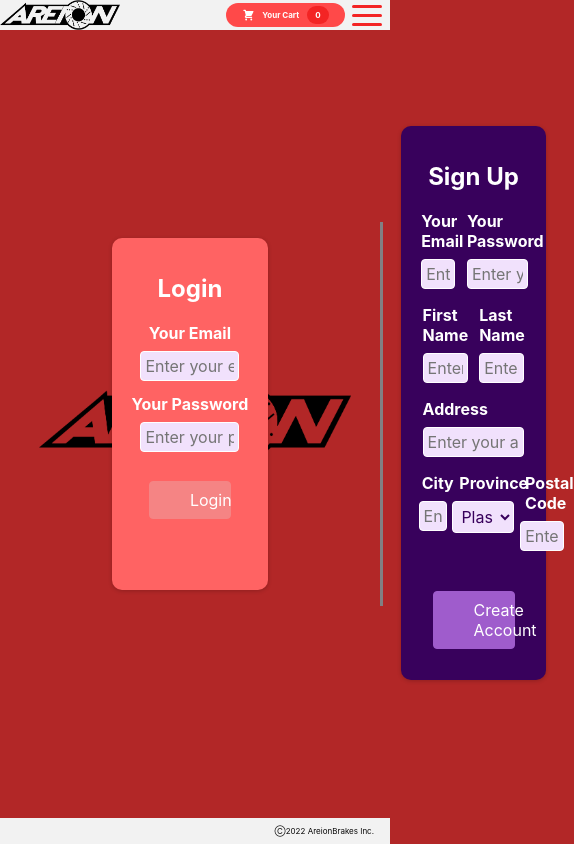
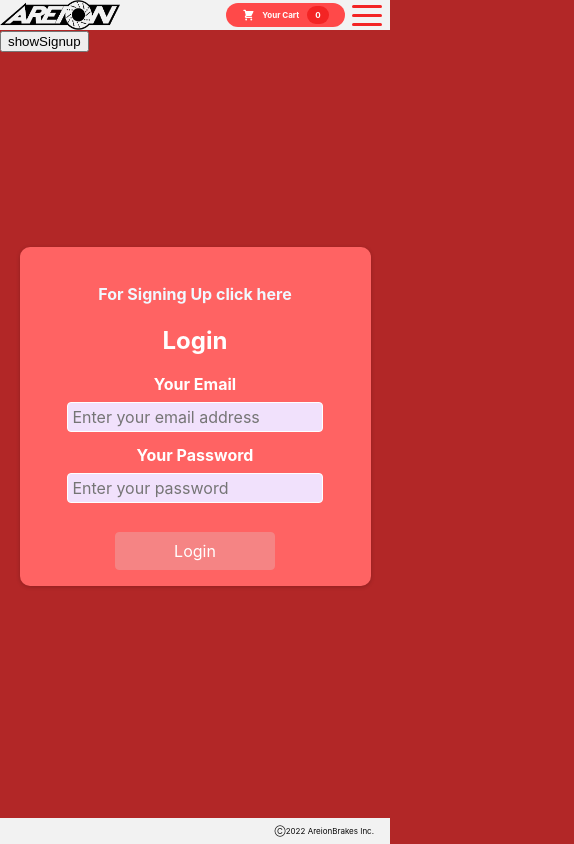
Before and after one commit to DennisC0715/NextJs-ecommerce, a Next.js app: page /login in a window 390 px wide. Shown: the whole page, 574 px wide, since content can reach past the window. Built offline with nearby package versions, Linux system fonts and the light colour scheme.

Commit message:
login signup responsive page fixed

```diff
--- a/component/Login/LoginForm.js
+++ b/component/Login/LoginForm.js
@@ -5,7 +5,7 @@ import { useDispatch } from "react-redux";
 import { loginHandler, logoutHandler } from "../ReduxStore/slices/authSlice";
 import { useRouter } from "next/router";
 
-const LoginForm = () => {
+const LoginForm = (props) => {
   const [isLoading, setIsLoading] = useState(false);
   const dispatch = useDispatch();
   const router = useRouter();
@@ -113,6 +113,7 @@ const LoginForm = () => {
 
   return (
     <section className={classes.auth}>
+      <h4 onClick={props.showSignup}>For Signing Up click here</h4>
       <h1>Login</h1>
       <form onSubmit={submitAuthHandler}>
         {/* ///////////////////////////Email///////////////////////////// */}
--- a/component/Login/LoginForm.module.css
+++ b/component/Login/LoginForm.module.css
@@ -51,7 +51,7 @@
   border: 1px solid #b40e0e;
   background-color: #fddddd;} */
 
-.control input{
+.control input {
   font: inherit;
   background-color: #f1e1fc;
   color: #0e0b0b;
@@ -86,3 +86,90 @@
   background-color: #f5a7a7;
   border-color: #f5a7a7;
 }
+
+@media (max-width: 899px) {
+  .auth {
+    margin: 50% auto;
+    width: 90%;
+
+    border-radius: 10px;
+    background-color: #ff6363;
+    box-shadow: 0 1px 4px rgba(0, 0, 0, 0.2);
+    padding: 1rem;
+    text-align: center;
+    color: aliceblue;
+    height: auto;
+  }
+
+  .auth h1 {
+    text-align: center;
+    color: white;
+  }
+
+  .control {
+    margin-bottom: 0.5rem;
+  }
+
+  .control label {
+    display: block;
+    color: white;
+    font-weight: bold;
+    margin-bottom: 0.5rem;
+  }
+
+  .control p {
+    text-align: left;
+    margin-left: 45px;
+    margin-top: 0;
+    color: black;
+  }
+
+  .control input {
+    font: inherit;
+    background-color: #f1e1fc;
+    color: #0e0b0b;
+    border-radius: 4px;
+    border: 1px solid white;
+    width: 80%;
+    text-align: left;
+    padding: 0.25rem;
+    margin-right: 0;
+    margin-bottom: 5px;
+  }
+
+  .control input {
+    font: inherit;
+    background-color: #f1e1fc;
+    color: #0e0b0b;
+    border-radius: 4px;
+    border: 1px solid white;
+    width: 80%;
+    text-align: left;
+    padding: 0.25rem;
+    margin-right: 0;
+    margin-bottom: 5px;
+  }
+
+  .actions {
+    margin-top: 1.5rem;
+    display: flex;
+    flex-direction: column;
+    align-items: center;
+  }
+
+  .actions button {
+    cursor: pointer;
+    font: inherit;
+    color: white;
+    background-color: #f58484;
+    border: 1px solid #f58484;
+    border-radius: 4px;
+    padding: 0.5rem 2.5rem;
+    width: 50%;
+  }
+
+  .actions button:hover {
+    background-color: #f5a7a7;
+    border-color: #f5a7a7;
+  }
+}
--- a/component/Login/LoginPage.js
+++ b/component/Login/LoginPage.js
@@ -1,16 +1,28 @@
 import LoginForm from "../../component/Login/LoginForm";
 import SignupForm from "../../component/Login/SignupForm";
 import classes from "./LoginPage.module.css";
+import { useState } from "react";
 
 const LoginPage = () => {
+  const [showSignupForm, setShowSignupForm] = useState(false);
+
+  const toggleForms = () => {
+    setShowSignupForm((showSignupForm) => !showSignupForm);
+  };
+
+  const forms = showSignupForm ? (
+    <SignupForm showSignin={toggleForms} />
+  ) : (
+    <LoginForm showSignup={toggleForms} />
+  );
+
   return (
     <div className={classes.container}>
+      <button onClick={toggleForms}>showSignup</button>
       <div>
-        <LoginForm />
-      </div>
-      <div className={classes["vertical-row"]} />
-      <div>
-        <SignupForm />
+        {forms}
+        {/* {!showSignupForm && <LoginForm showSignup={toggleForms} />}
+        {showSignupForm && <SignupForm showSignup={toggleForms} />} */}
       </div>
     </div>
   );
--- a/component/Login/SignupForm.js
+++ b/component/Login/SignupForm.js
@@ -3,7 +3,7 @@ import classes from "./SignupForm.module.css";
 import useLogin from "./login-hook";
 import { Router, useRouter } from "next/router";
 
-const SignupForm = () => {
+const SignupForm = (props) => {
   const [isLoading, setIsLoading] = useState(false);
   const [provice, setProvice] = useState("");
   const router = useRouter();
@@ -234,6 +234,7 @@ const SignupForm = () => {
 
   return (
     <section className={classes.auth}>
+      <h4 onClick={props.showSignin}>For Signing in click here</h4>
       <h1>Sign Up</h1>
       <form onSubmit={submitSignupHandler}>
         {/* //////////////////////////////////////Email//////////////////////////////////// */}
--- a/component/Login/SignupForm.module.css
+++ b/component/Login/SignupForm.module.css
@@ -1,6 +1,6 @@
 .auth {
   width: auto;
-  max-width: 80%;
+  max-width: 95%;
   border-radius: 10px;
   background-color: #38015c;
   box-shadow: 0 1px 4px rgba(0, 0, 0, 0.2);
```
Also changed, not shown: component/Login/LoginPage.module.css (+12 -0 lines).
